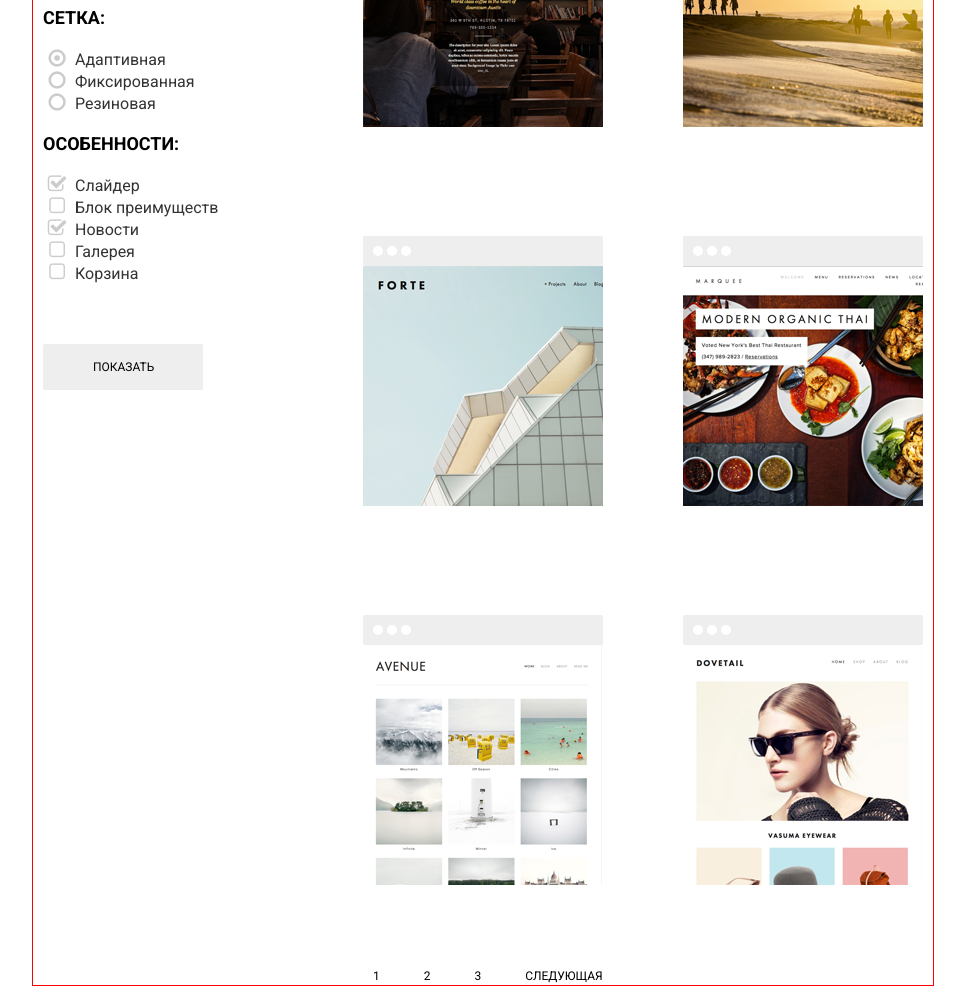
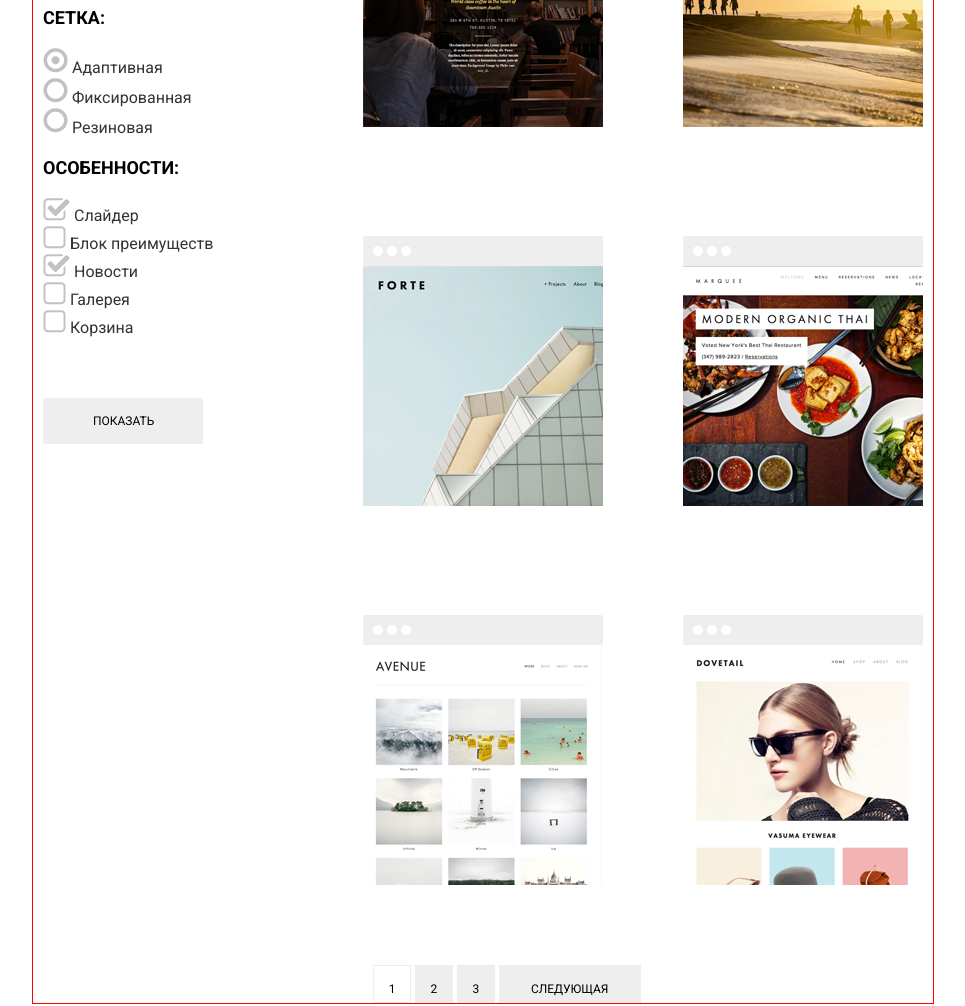
Before and after one commit to aperepech/179231-nerds, a plain HTML site: page catalog.html in a window 1280 px wide. Shown: the part 697-1703 px from the top of the page, without its empty margins (157-1122 px from the left). Drawn offline with Linux system fonts and the light colour scheme; files whose address does not match are found by name.

Commit message:
no message

```diff
--- a/catalog.html
+++ b/catalog.html
@@ -72,14 +72,14 @@
 
 
             <label>
-            <input type="radio" name="grid" value="1" checked=""><i class="icon-circle-dot"></i>
+            <input type="radio" name="grid" value="1" checked=""><img src="img/.icon-circle-dot.png" alt"">
             Адаптивная
             </label><br>
             <label>
-            <input type="radio" name="grid" value="2"><i class="icon-circle"></i>
+            <input type="radio" name="grid" value="2"><img src="img/.icon-circle.png" alt"">
             Фиксированная
             </label><br>
-            <input type="radio" name="grid" value="3"><i class="icon-circle"></i>
+            <input type="radio" name="grid" value="3"><img src="img/.icon-circle.png" alt"">
             Резиновая
             </label>
           </div>
@@ -90,23 +90,23 @@
         <div class="enumeration">
 
             <label>
-            <input type="checkbox" name="slaider"checked><i class="icon-check-on"></i>
+            <input type="checkbox" name="slaider"checked><img src="img/.icon-check-on.png" alt"">
             Слайдер
             </label><br>
             <label>
-            <input type="checkbox" name="advantage"><i class="icon-check-off"></i>
+            <input type="checkbox" name="advantage"><img src="img/.icon-check-off.png" alt"">
             Блок преимуществ
             </label><br>
             <label>
-            <input type="checkbox" name="news"checked><i class="icon-check-on"></i>
+            <input type="checkbox" name="news"checked><img src="img/.icon-check-on.png" alt"">
             Новости
             </label><br>
             <label>
-            <input type="checkbox" name="gallery"><i class="icon-check-off"></i>
+            <input type="checkbox" name="gallery"><img src="img/.icon-check-off.png" alt"">
             Галерея
             </label><br>
             <label>
-            <input type="checkbox" name="basket"><i class="icon-check-off"></i>
+            <input type="checkbox" name="basket"><img src="img/.icon-check-off.png" alt"">
             Корзина
             </label><br>
 
@@ -303,9 +303,9 @@
         </div>
       </div>
       <div class="page">
-        <a class="btn" href="#">1</a>
-        <a class="btn" href="#">2</a>
-        <a class="btn" href="#">3</a>
+        <a class="btn1" href="#">1</a>
+        <a class="btn2" href="#">2</a>
+        <a class="btn3" href="#">3</a>
         <a class="btn btn-next" href="#">следующая</a>
       </div>
 
--- a/css/style.css
+++ b/css/style.css
@@ -778,3 +778,45 @@ input[type="checkbox"] {
 	float: right;
 	width: 560px;
 }
+.page .btn1 {
+	display: inline-block;
+	background-color: #ffffff;
+	width: 38px;
+	height: 38px;
+	text-align: center;
+	padding: 14px 0;
+	box-sizing: border-box;
+	border:1px solid #eee;
+
+
+}
+
+.page .btn2 {
+	display: inline-block;
+	background-color: #eee;
+	width: 38px;
+	height: 38px;
+	text-align: center;
+	padding: 15px 0;
+	box-sizing: border-box;
+}
+
+.page .btn3 {
+	display: inline-block;
+	background-color: #eee;
+	width: 38px;
+	height: 38px;
+	text-align: center;
+	padding: 15px 0;
+	box-sizing: border-box;
+}
+
+.page .btn {
+	display: inline-block;
+	background-color: #eee;
+
+	height: 38px;
+	text-align: center;
+	padding: 15px 32px;
+	box-sizing: border-box;
+}
```
Also changed, not shown: img/.icon-check-off.png (added), img/.icon-check-on.png (added), img/.icon-circle-dot.png (added), img/.icon-circle.png (added).
